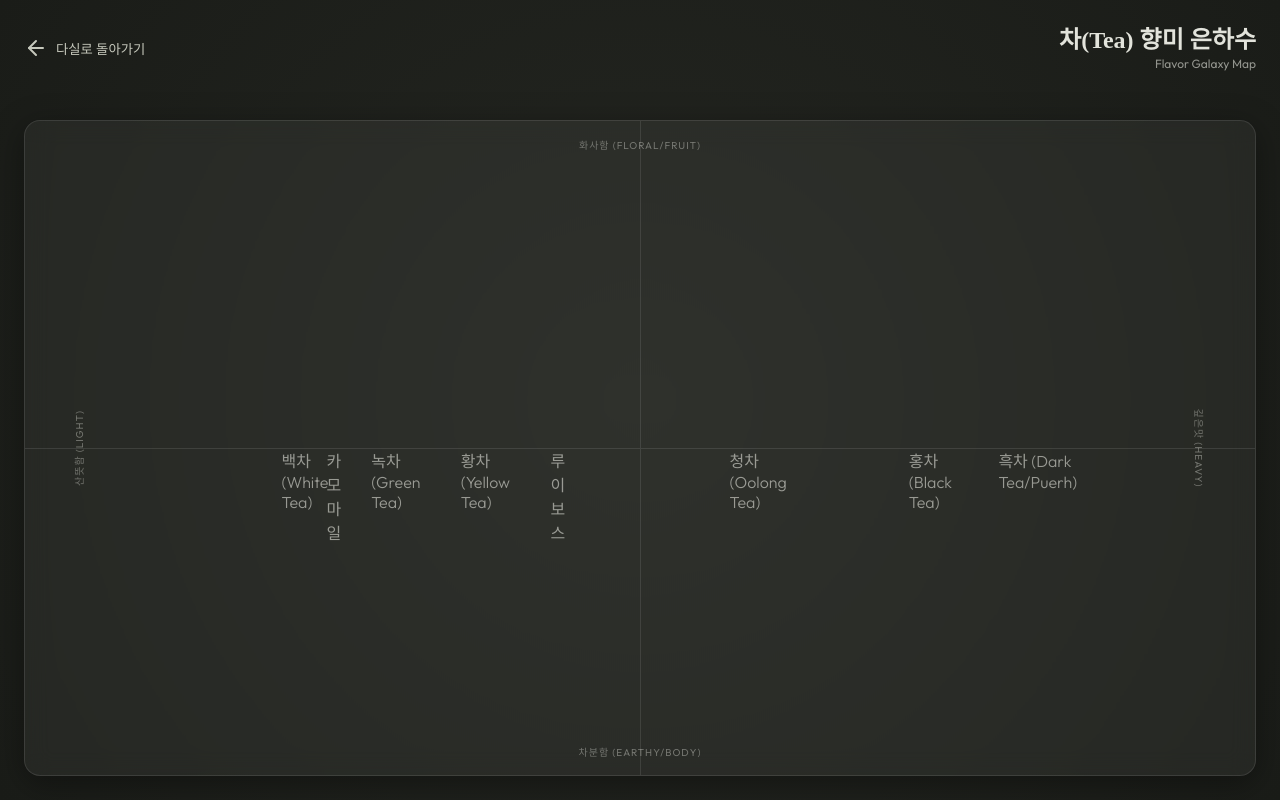
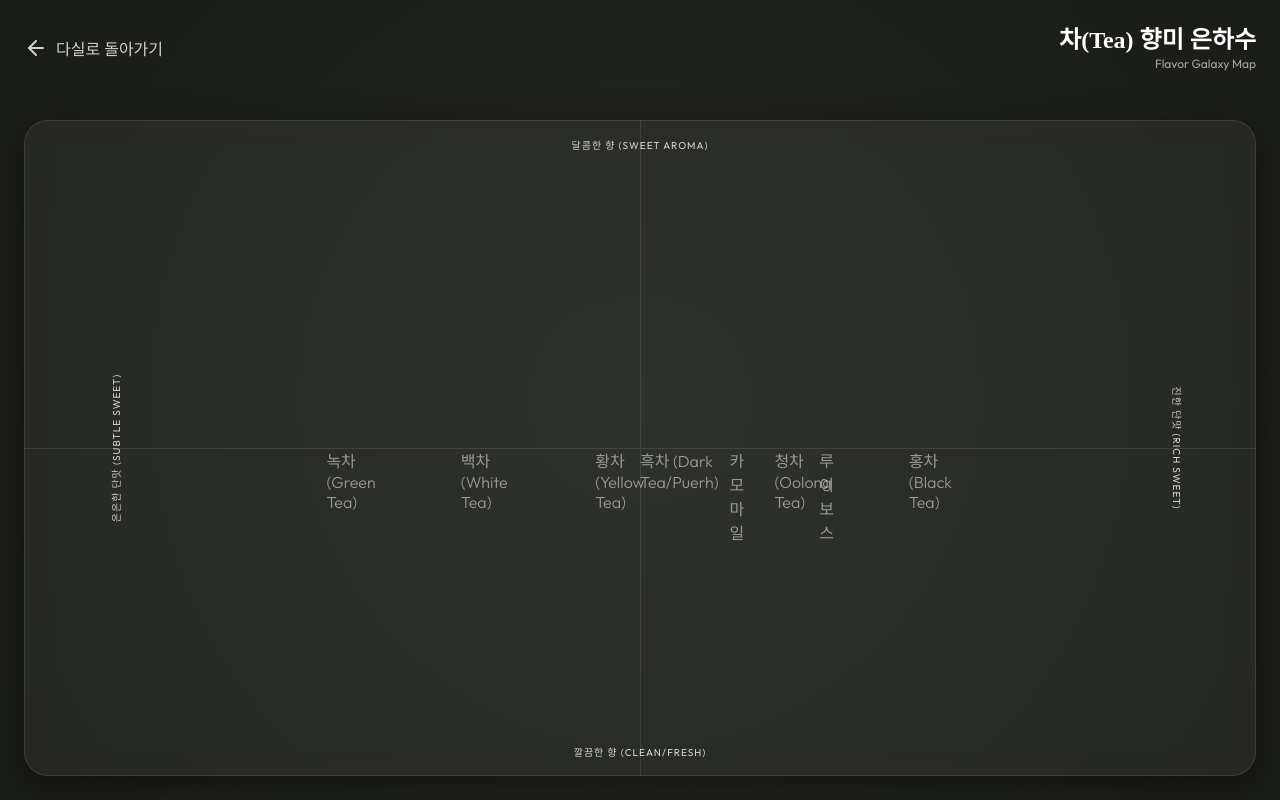
Before and after one commit to GeonWooPaeng/tea_presciption, a Next.js app: page /map in a window 1280 px wide. Built offline with nearby package versions, Linux system fonts and the light colour scheme.

Commit message:
feat: enhance dark mode visibility and update tea map axes to Sweetness/Aroma

```diff
--- a/src/app/map/page.tsx
+++ b/src/app/map/page.tsx
@@ -6,14 +6,14 @@ import { ArrowLeft, Info } from 'lucide-react';
 import Link from 'next/link';
 
 const TEA_MAP_DATA = [
-  { id: 1, name: "녹차 (Green Tea)", x: 20, y: 15, note: "발효시키지 않아 찻잎 본연의 생기가 살아있는 맛", color: "#8ab04b" },
-  { id: 2, name: "백차 (White Tea)", x: 10, y: 10, note: "가장 적게 가공하여 맑고 섬세하며 달큰한 맛", color: "#d2d8bc" },
-  { id: 3, name: "황차 (Yellow Tea)", x: 30, y: 25, note: "민황 과정을 거쳐 떫은맛이 적고 부드러운 맛", color: "#f7d08a" },
-  { id: 4, name: "청차 (Oolong Tea)", x: 60, y: 50, note: "부분 발효를 통해 화사한 꽃향과 과일향이 입 안 가득", color: "#6cad91" },
-  { id: 5, name: "홍차 (Black Tea)", x: 80, y: 70, note: "완전 발효로 떫으면서도 풍부한 맛과 향", color: "#c15c4d" },
-  { id: 6, name: "흑차 (Dark Tea/Puerh)", x: 90, y: 90, note: "미생물에 의한 후발효로 깊고 묵직한 대지의 맛", color: "#4d3a2b" },
-  { id: 7, name: "카모마일", x: 15, y: 40, note: "포근하고 화사한 꽃향기 (허브차)", color: "#f9dc5c" },
-  { id: 8, name: "루이보스", x: 40, y: 80, note: "카페인 없는 따뜻한 위로 (허브차)", color: "#bc4749" },
+  { id: 1, name: "녹차 (Green Tea)", x: 15, y: 85, note: "맑고 깨끗한 향, 은은하고 산뜻한 단맛", color: "#8ab04b" },
+  { id: 2, name: "백차 (White Tea)", x: 30, y: 70, note: "솜털같이 가볍고 섬세한 달큰함", color: "#d2d8bc" },
+  { id: 3, name: "황차 (Yellow Tea)", x: 45, y: 60, note: "떫은맛을 덜어내어 더욱 부드러운 단맛", color: "#f7d08a" },
+  { id: 4, name: "청차 (Oolong Tea)", x: 65, y: 35, note: "화사한 과일과 꽃의 달콤한 향이 일품", color: "#6cad91" },
+  { id: 5, name: "홍차 (Black Tea)", x: 80, y: 25, note: "깊고 진한 풍미 속에 감춰진 꿀 같은 달콤함", color: "#c15c4d" },
+  { id: 6, name: "흑차 (Dark Tea/Puerh)", x: 50, y: 90, note: "묵직한 대지의 맛, 숙성된 깊은 단맛", color: "#4d3a2b" },
+  { id: 7, name: "카모마일", x: 60, y: 15, note: "사과처럼 향긋하고 달콤한 꽃향기", color: "#f9dc5c" },
+  { id: 8, name: "루이보스", x: 70, y: 80, note: "자극 없이 편안하게 스며드는 은은한 단맛", color: "#bc4749" },
 ];
 
 export default function FlavorMapPage() {
@@ -23,23 +23,23 @@ export default function FlavorMapPage() {
     <main className="tea-gradient-bg min-h-screen relative overflow-hidden p-6 md:p-12 flex flex-col" style={{ display: 'flex', flexDirection: 'column', minHeight: '100vh', position: 'relative', overflow: 'hidden', padding: '1.5rem' }}>
       <div className="flex justify-between items-center mb-12" style={{ display: 'flex', justifyContent: 'space-between', alignItems: 'center', marginBottom: '3rem' }}>
         <Link href="/">
-          <button className="flex items-center gap-2 text-text-secondary hover:text-accent-olive transition-colors" style={{ display: 'flex', alignItems: 'center', gap: '0.5rem', background: 'transparent', border: 'none', cursor: 'pointer', color: 'var(--text-secondary)' }}>
+          <button className="flex items-center gap-2 transition-colors" style={{ display: 'flex', alignItems: 'center', gap: '0.5rem', background: 'transparent', border: 'none', cursor: 'pointer', color: '#fff', fontSize: '1rem', opacity: 0.8 }}>
             <ArrowLeft className="w-5 h-5" />
             <span className="serif">다실로 돌아가기</span>
           </button>
         </Link>
         <div className="text-right" style={{ textAlign: 'right' }}>
-          <h1 className="text-2xl font-bold serif" style={{ fontSize: '1.5rem', fontWeight: 700 }}>차(Tea) 향미 은하수</h1>
-          <p className="text-xs text-text-secondary opacity-60" style={{ fontSize: '0.75rem', opacity: 0.6 }}>Flavor Galaxy Map</p>
+          <h1 className="text-2xl font-bold serif" style={{ fontSize: '1.5rem', fontWeight: 700, color: '#fff' }}>차(Tea) 향미 은하수</h1>
+          <p className="text-xs opacity-60" style={{ fontSize: '0.75rem', opacity: 0.6, color: '#fff' }}>Flavor Galaxy Map</p>
         </div>
       </div>
 
-      <div className="flex-1 relative glass-card p-12 overflow-hidden flex items-center justify-center" style={{ flex: 1, position: 'relative', overflow: 'hidden', display: 'flex', alignItems: 'center', justifyContent: 'center', padding: '3rem' }}>
-        {/* Galaxy Axis Labels */}
-        <div className="absolute top-4 left-1/2 -translate-x-1/2 text-[10px] tracking-widest opacity-40 uppercase" style={{ position: 'absolute', top: '1rem', left: '50%', transform: 'translateX(-50%)', fontSize: '10px', letterSpacing: '0.1em', opacity: 0.4, textTransform: 'uppercase' }}>화사함 (Floral/Fruit)</div>
-        <div className="absolute bottom-4 left-1/2 -translate-x-1/2 text-[10px] tracking-widest opacity-40 uppercase" style={{ position: 'absolute', bottom: '1rem', left: '50%', transform: 'translateX(-50%)', fontSize: '10px', letterSpacing: '0.1em', opacity: 0.4, textTransform: 'uppercase' }}>차분함 (Earthy/Body)</div>
-        <div className="absolute left-4 top-1/2 -rotate-90 origin-center text-[10px] tracking-widest opacity-40 uppercase" style={{ position: 'absolute', left: '1rem', top: '50%', transform: 'translateY(-50%) rotate(-90deg)', transformOrigin: 'center', fontSize: '10px', letterSpacing: '0.1em', opacity: 0.4, textTransform: 'uppercase' }}>산뜻함 (Light)</div>
-        <div className="absolute right-4 top-1/2 rotate-90 origin-center text-[10px] tracking-widest opacity-40 uppercase" style={{ position: 'absolute', right: '1rem', top: '50%', transform: 'translateY(-50%) rotate(90deg)', transformOrigin: 'center', fontSize: '10px', letterSpacing: '0.1em', opacity: 0.4, textTransform: 'uppercase' }}>깊은맛 (Heavy)</div>
+      <div className="flex-1 relative glass-card p-12 overflow-hidden flex items-center justify-center" style={{ flex: 1, position: 'relative', overflow: 'hidden', display: 'flex', alignItems: 'center', justifyContent: 'center', padding: '3rem', backgroundColor: 'rgba(255, 255, 255, 0.05)', borderRadius: '1.5rem', border: '1px solid rgba(255, 255, 255, 0.1)' }}>
+        {/* Galaxy Axis Labels - Updated to Sweetness/Aroma */}
+        <div className="absolute top-4 left-1/2 -translate-x-1/2 text-[10px] tracking-widest opacity-80 uppercase" style={{ position: 'absolute', top: '1rem', left: '50%', transform: 'translateX(-50%)', fontSize: '10px', letterSpacing: '0.1em', opacity: 0.8, textTransform: 'uppercase', color: '#fff', zIndex: 10 }}>달콤한 향 (Sweet Aroma)</div>
+        <div className="absolute bottom-4 left-1/2 -translate-x-1/2 text-[10px] tracking-widest opacity-80 uppercase" style={{ position: 'absolute', bottom: '1rem', left: '50%', transform: 'translateX(-50%)', fontSize: '10px', letterSpacing: '0.1em', opacity: 0.8, textTransform: 'uppercase', color: '#fff', zIndex: 10 }}>깔끔한 향 (Clean/Fresh)</div>
+        <div className="absolute left-4 top-1/2 -rotate-90 origin-center text-[10px] tracking-widest opacity-80 uppercase" style={{ position: 'absolute', left: '1rem', top: '50%', transform: 'translateY(-50%) rotate(-90deg)', transformOrigin: 'center', fontSize: '10px', letterSpacing: '0.1em', opacity: 0.8, textTransform: 'uppercase', color: '#fff', zIndex: 10 }}>은은한 단맛 (Subtle Sweet)</div>
+        <div className="absolute right-4 top-1/2 rotate-90 origin-center text-[10px] tracking-widest opacity-80 uppercase" style={{ position: 'absolute', right: '1rem', top: '50%', transform: 'translateY(-50%) rotate(90deg)', transformOrigin: 'center', fontSize: '10px', letterSpacing: '0.1em', opacity: 0.8, textTransform: 'uppercase', color: '#fff', zIndex: 10 }}>진한 단맛 (Rich Sweet)</div>
 
         {/* Center Grid Lines */}
         <div className="absolute inset-0 flex items-center justify-center opacity-10 pointer-events-none" style={{ position: 'absolute', top: 0, left: 0, right: 0, bottom: 0, display: 'flex', alignItems: 'center', justifyContent: 'center', opacity: 0.1, pointerEvents: 'none' }}>
```
